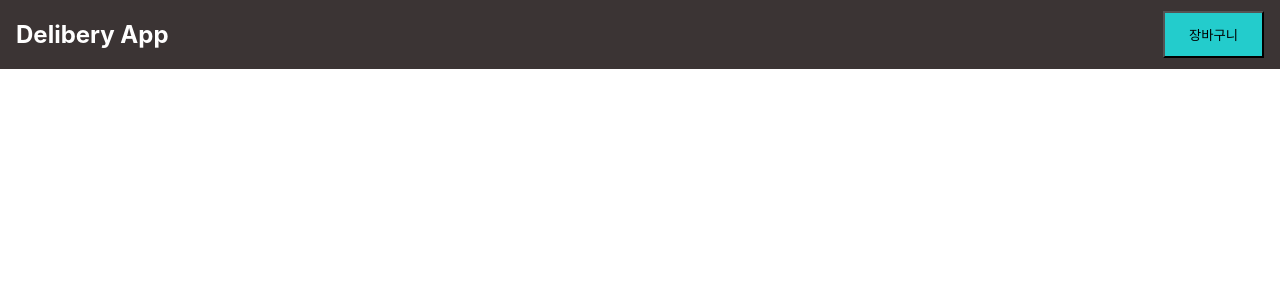
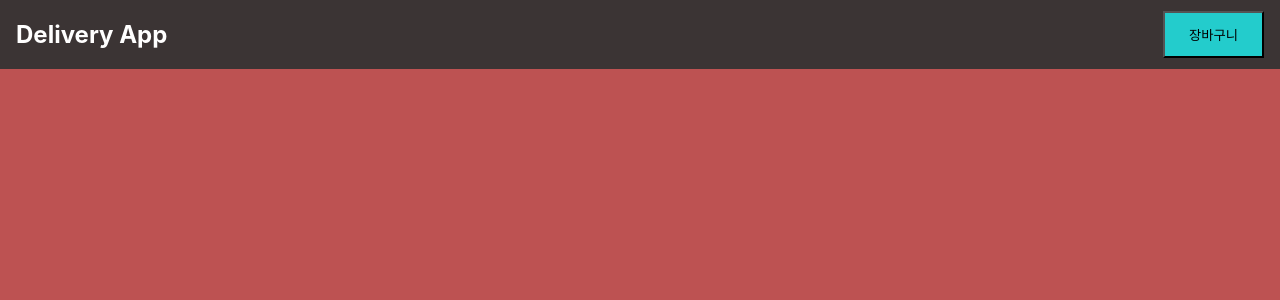
Before and after one commit to minseong99/frontend-delivery-app, a React (Create React App) app: page / in a window 1280 px wide. Shown: the top 300 px of the page. Built offline with nearby package versions, Linux system fonts and the light colour scheme.

Commit message:
fix: 바탕화면 색칠 및 글자 수정

```diff
--- a/src/components/UI/MainHeader.js
+++ b/src/components/UI/MainHeader.js
@@ -14,7 +14,7 @@ const MainHeader = () => {
 
   return (
     <section className={classes.mainHeader}>
-      <h1>Delibery App</h1>
+      <h1>Delivery App</h1>
       <CartBtn clickHandler={cartBtnHandler} />
       {/* cart modal */}
       {isShowCart && <CartModal />}
--- a/src/layout/Layout.js
+++ b/src/layout/Layout.js
@@ -1,11 +1,12 @@
 import React, { Fragment } from "react";
 import MainHeader from "../components/UI/MainHeader";
+import classes from "./Layout.module.css";
 
 const Layout = (props) => {
   return (
     <Fragment>
       <MainHeader />
-      <main>{props.children}</main>
+      <main className={classes.mainSection}>{props.children}</main>
     </Fragment>
   );
 };
--- /dev/null
+++ b/src/layout/Layout.module.css
@@ -0,0 +1,4 @@
+.mainSection {
+  background-color: rgb(189, 82, 82);
+  height: 100rem;
+}
```
